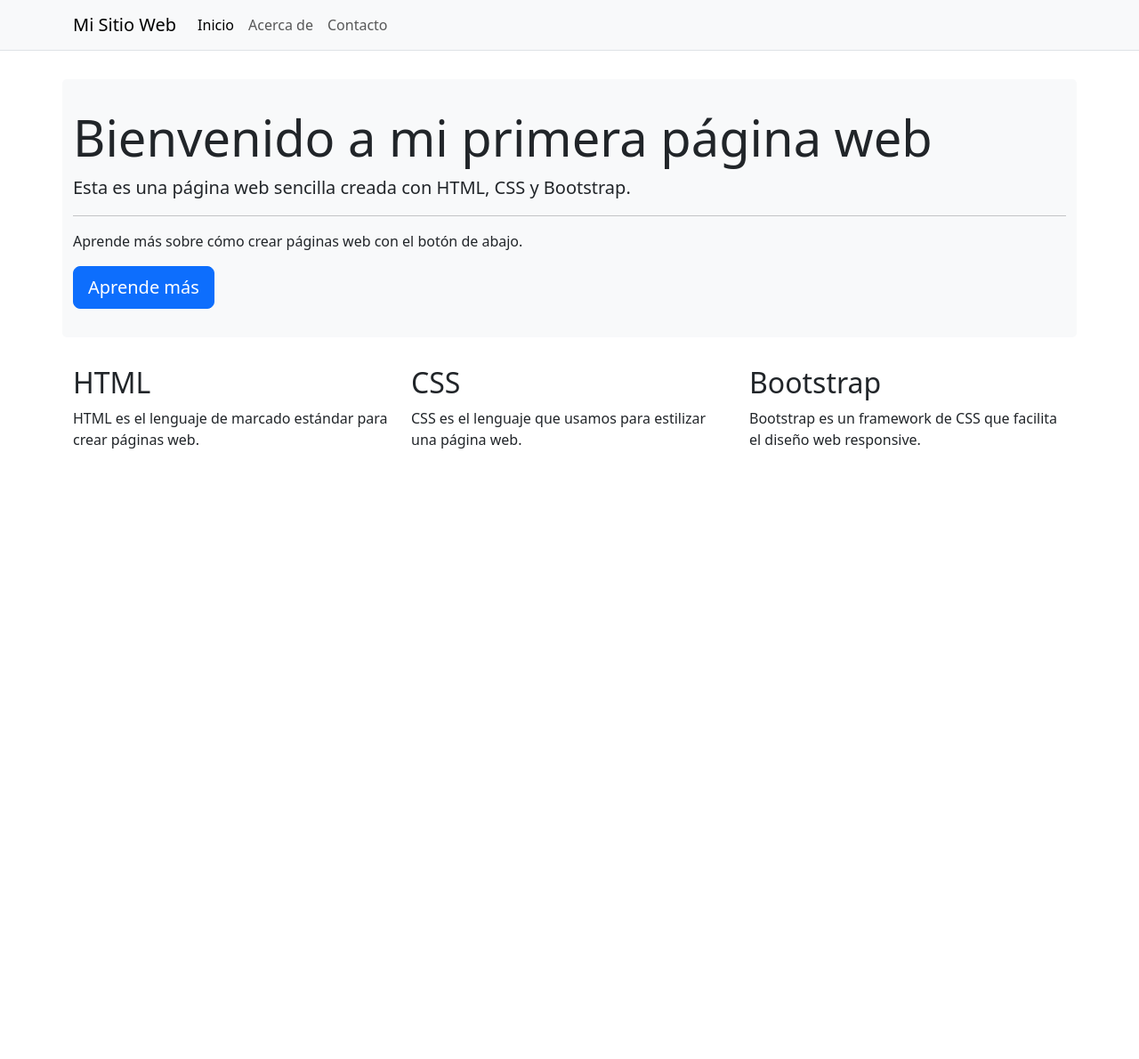
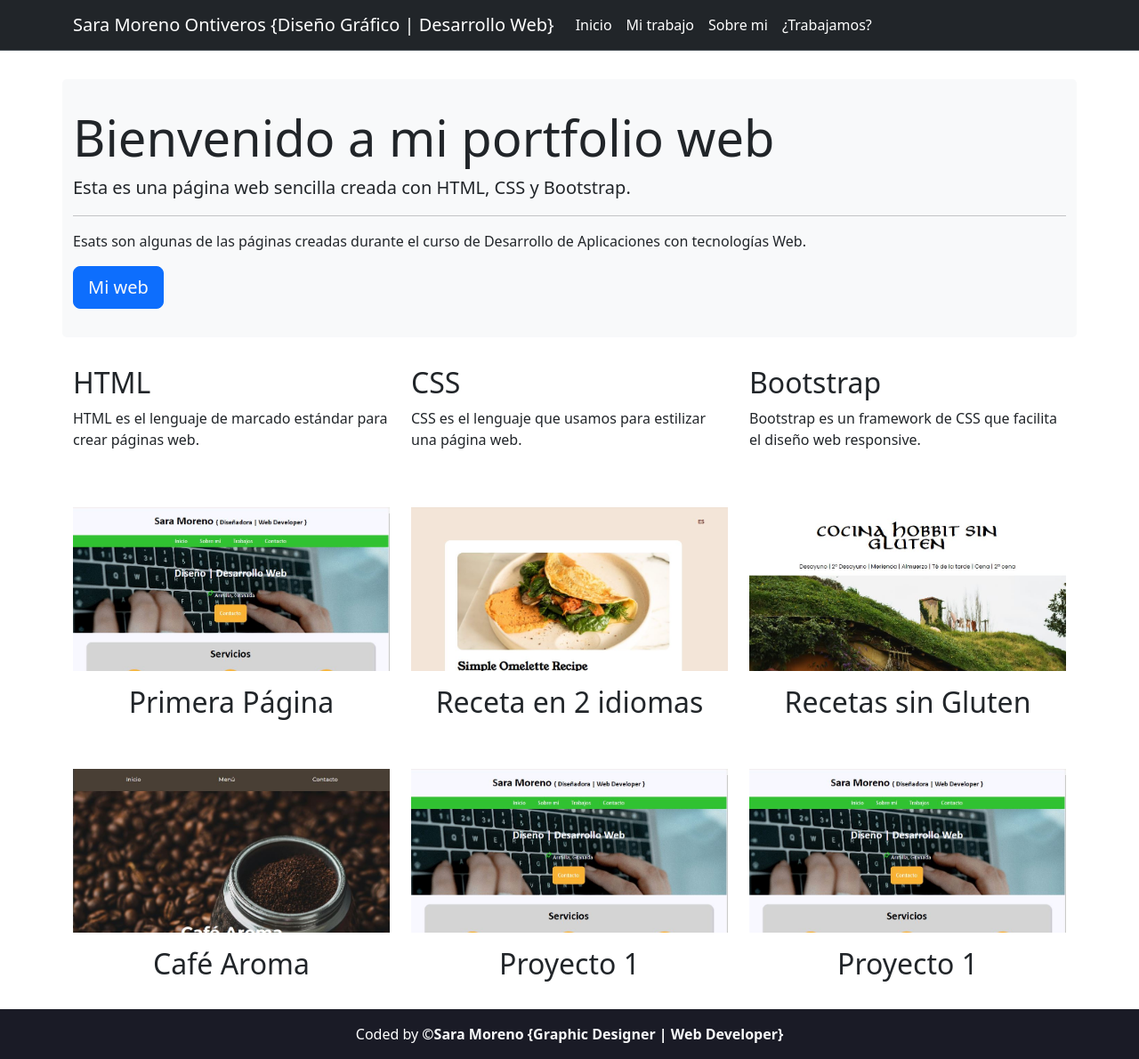
Before and after one commit to SaraMoreno98/ej-bootstrap, a plain HTML site: page index.html in a window 1280 px wide. Shown: the whole page at 89% size. Before the commit the page ends 800 px from the top, so only its background shows below. Drawn offline with nearby package versions, Linux system fonts and the light colour scheme.

Commit message:
1a subida

```diff
--- a/css/index.css
+++ b/css/index.css
@@ -4,6 +4,22 @@
 
 main{
     margin-top: 2rem;
+}
+
+footer{
+    color: white;
+    padding: 16px;
+    background-color: #1a1b26;
+    text-align: center;
+}
+
+footer a{
+    text-decoration: none;
+    color: #F8F9FA;
+}
+
+footer a:hover{
+    color: orange;
 }
 
 .bienvenido{
@@ -15,3 +31,32 @@ main{
     background-color: #F8F9FA;
     border-radius: .3rem;
 }
+
+.enlace{
+    text-decoration: none;
+    color: #F8F9FA;
+    border: 0;
+}
+
+.btn:hover:hover{
+    background-color: orange;
+    border: 0;
+    font-weight: 600;
+}
+
+.proyectos{
+    margin-top: 24px;
+}
+
+.x-proyecto{
+    padding: 24px;
+    border-radius: 0.3rem;
+}
+
+.pantallas{
+    width: 100%;
+    height: 200px;
+    object-fit: cover;
+    object-position: top;
+    padding-bottom: 16px;
+}
--- a/index.html
+++ b/index.html
@@ -17,15 +17,15 @@
         <!-- BOOTSTRAP -->
         <link href="https://cdn.jsdelivr.net/npm/bootstrap@5.3.3/dist/css/bootstrap.min.css" rel="stylesheet" integrity="sha384-QWTKZyjpPEjISv5WaRU9OFeRpok6YctnYmDr5pNlyT2bRjXh0JMhjY6hW+ALEwIH" crossorigin="anonymous">
 
-        <title>Mi Primera Página</title>
+        <title>Mi Portfolio Web</title>
     </head>
 
     <body>
         <header>
         <!-- MENU DE NAVEGACION -->
-            <nav class="navbar navbar-expand-lg bg bg-primary border-bottom bg-light ps-5 pe-5" data-bs-theme="light">
+            <nav class="navbar navbar-expand-lg bg bg-dark border-bottom bg-light ps-5 pe-5" data-bs-theme="dark">
                 <div class="container">
-                    <a class="navbar-brand" href="#">Mi Sitio Web</a>
+                    <a class="navbar-brand" href="#">Sara Moreno Ontiveros {Diseño Gráfico | Desarrollo Web}</a>
                     <button class="navbar-toggler" type="button" data-bs-toggle="collapse" data-bs-target="#navbarSupportedContent" aria-controls="navbarSupportedContent" aria-expanded="false" aria-label="Toggle navigation">
                         <span class="navbar-toggler-icon"></span>
                     </button>
@@ -35,42 +35,29 @@
                             <a class="nav-link active" aria-current="page" href="#">Inicio</a>
                         </li>
                         <li class="nav-item">
-                            <a class="nav-link" href="#">Acerca de</a>
+                            <a class="nav-link active" aria-current="page" href="https://saramoreno.estaciondiseno.es/index.php/mi-trabajo/" target="_blank">Mi trabajo</a>
                         </li>
-                        <li class="nav-item dropdown">
-                            <a class="nav-link" href="#" role="button" data-bs-toggle="dropdown" aria-expanded="false">Contacto</a>
+                        <li class="nav-item">
+                            <a class="nav-link active" href="https://saramoreno.estaciondiseno.es/index.php/sobre-mi/" target="_blank">Sobre mi</a>
+                        </li>
+                        <li class="nav-item">
+                            <a class="nav-link active" href="https://saramoreno.estaciondiseno.es/index.php/hablemos/" target="_blank">¿Trabajamos?</a>
                     </div>
                 </div>
             </nav>
         </header>
 
         <main>
+            <!-- INFO GENERAL -->
             <section class="container bienvenido">
-                <h1 class="display-4">Bienvenido a mi primera página web</h1>
+                <h1 class="display-4">Bienvenido a mi portfolio web</h1>
                 <p class="lead">Esta es una página web sencilla creada con HTML, CSS y Bootstrap.</p>
                 <hr>
-                <p>Aprende más sobre cómo crear páginas web con el botón de abajo.</p>
-                <button type="button" class="btn btn-primary btn-lg" data-bs-toggle="modal" data-bs-target="#exampleModal">Aprende más</button>
+                <p>Esats son algunas de las páginas creadas durante el curso de Desarrollo de Aplicaciones con tecnologías Web.</p>
+                <button type="button" class="btn btn-primary btn-lg"><a class="enlace" href="https://saramoreno.estaciondiseno.es/" target="_blank" rel="noopener noreferrer">Mi web</a></button>
+            </section>
 
-                <!-- MODAL / VENTANILLA EMERGENTE -->
-                <div class="modal fade" id="exampleModal" tabindex="-1" aria-labelledby="exampleModalLabel" aria-hidden="true">
-                    <div class="modal-dialog">
-                    <div class="modal-content">
-                        <div class="modal-header">
-                        <h1 class="modal-title fs-5" id="exampleModalLabel">Más info</h1>
-                        <button type="button" class="btn-close" data-bs-dismiss="modal" aria-label="Close"></button>
-                        </div>
-                        <div class="modal-body">
-                        Lorem ipsum dolor sit amet consectetur adipisicing elit. Quas, vitae dolorum tempore, nulla animi reiciendis qui corporis eaque voluptas distinctio rerum similique. Velit inventore praesentium eos doloremque ipsa laborum odio.
-                        </div>
-                        <div class="modal-footer">
-                        <button type="button" class="btn btn-primary" data-bs-dismiss="modal">Close</button>
-                        </div>
-                    </div>
-                    </div>
-                </div>
-                <!-- FIN DEL MODAL / VENTANILLA EMERGENTE -->
-            </section>
+            <!-- LENGUAJES -->
             <div class="container">
                 <div class="row">
                   <div class="col">
@@ -87,9 +74,43 @@
                   </div>
                 </div>
             </div>
+
+            <!-- PROYECTOS -->
+            <div class="container proyectos">
+                <div class="row">
+                    <div class="col x-proyecto">
+                        <img class="pantallas" src="img/Proyecto1.JPG" alt="">
+                        <h2 class="text-center">Primera Página</h2>
+                    </div>
+                    <div class="col x-proyecto">
+                        <img class="pantallas" src="img/Proyecto2.JPG" alt="">
+                        <h2 class="text-center">Receta en 2 idiomas</h2>
+                    </div>
+                    <div class="col x-proyecto">
+                        <img class="pantallas" src="img/Proyecto3.JPG" alt="">
+                        <h2 class="text-center">Recetas sin Gluten</h2>
+                    </div>
+                </div>
+                <div class="row">
+                    <div class="col x-proyecto">
+                        <img class="pantallas" src="img/Proyecto4.JPG" alt="">
+                        <h2 class="text-center">Café Aroma</h2>
+                    </div>
+                    <div class="col x-proyecto">
+                        <img class="pantallas" src="img/Proyecto1.JPG" alt="">
+                        <h2 class="text-center">Proyecto 1</h2>
+                    </div>
+                    <div class="col x-proyecto">
+                        <img class="pantallas" src="img/Proyecto1.JPG" alt="">
+                        <h2 class="text-center">Proyecto 1</h2>
+                    </div>
+                </div>
+            </div>
         </main>
 
-        <footer></footer>
+        <footer>
+            Coded by <strong><a class="web" href="https://saramoreno.estaciondiseno.es/" target="_blank">&copy;Sara Moreno {Graphic Designer | Web Developer}</a></strong>
+        </footer>
 
     <!-- ENLACE JAVASCRIPT BOOTSTRAP -->
         <script src="https://cdn.jsdelivr.net/npm/bootstrap@5.3.3/dist/js/bootstrap.bundle.min.js" integrity="sha384-YvpcrYf0tY3lHB60NNkmXc5s9fDVZLESaAA55NDzOxhy9GkcIdslK1eN7N6jIeHz" crossorigin="anonymous"></script>
```
Also changed, not shown: img/Proyecto1.JPG (added), img/Proyecto2.JPG (added), img/Proyecto3.JPG (added), img/Proyecto4.JPG (added).
